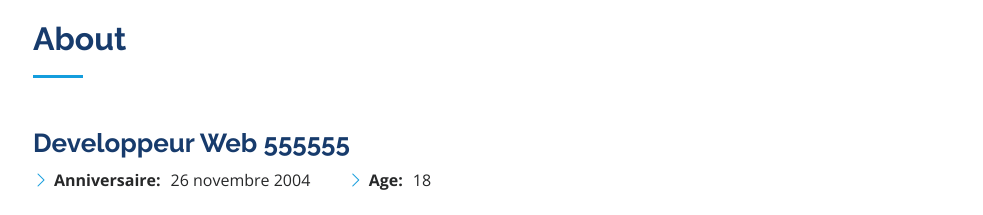
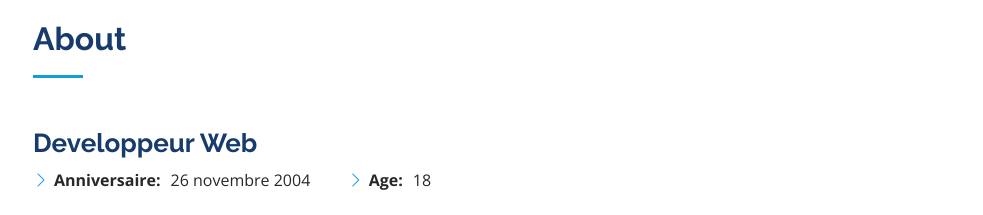
Before and after one commit to Ruben261104/Portfolio, a plain HTML site: page iPortfolio/index.html in a window 1280 px wide. Shown: the part 840-1055 px from the top of the page, without its empty margins (297-1280 px from the left). Drawn offline with nearby package versions, Linux system fonts and the light colour scheme.

Commit message:
version 1.2.2

```diff
--- a/iPortfolio/index.html
+++ b/iPortfolio/index.html
@@ -82,7 +82,7 @@
 
         <div class="row">
           <div class="col-lg-8 pt-4 pt-lg-0 content" data-aos="fade-left">
-            <h3>Developpeur Web 555555</h3>
+            <h3>Developpeur Web</h3>
             <div class="row">
               <div class="col-lg-6">
                 <ul>
```
